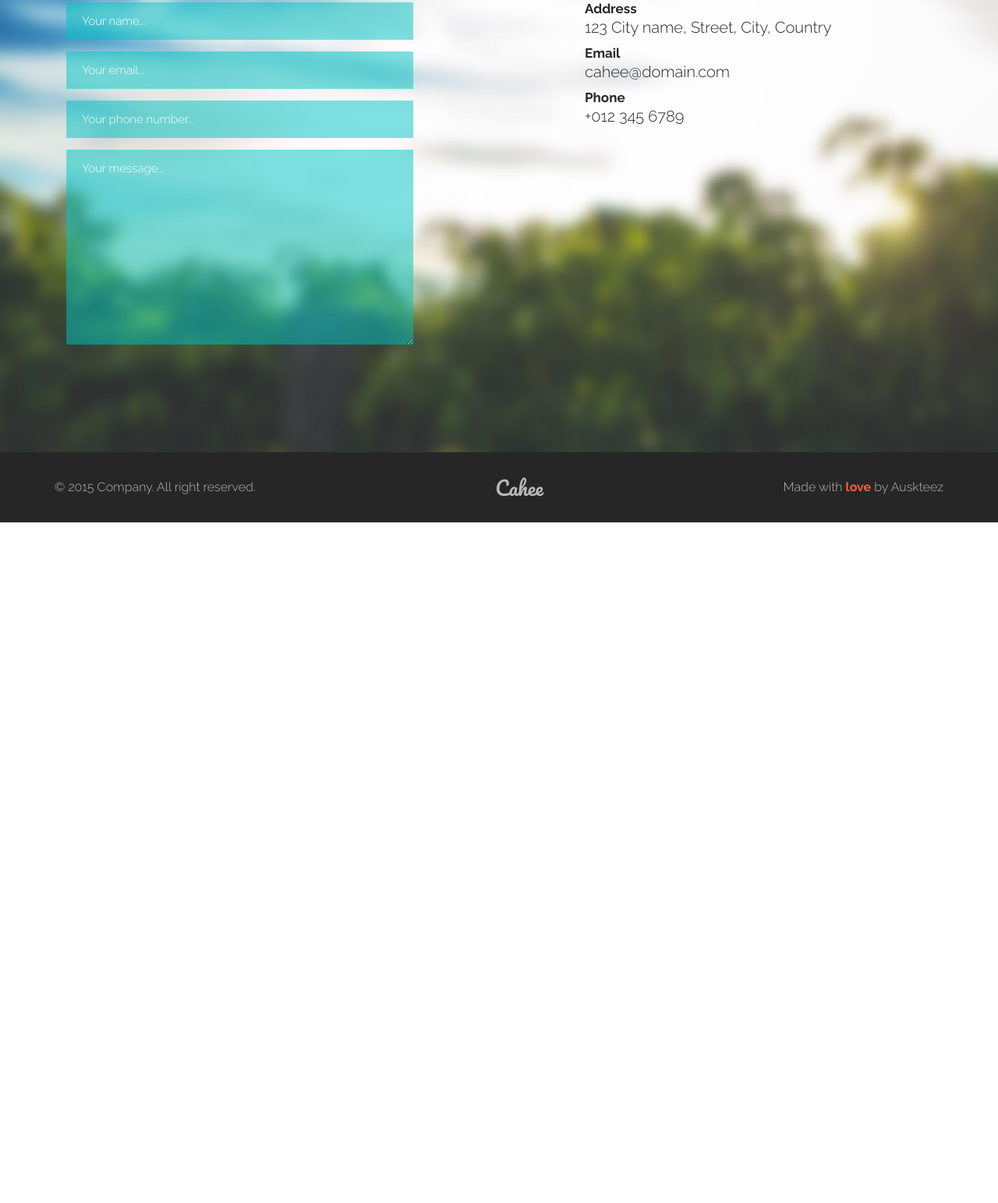
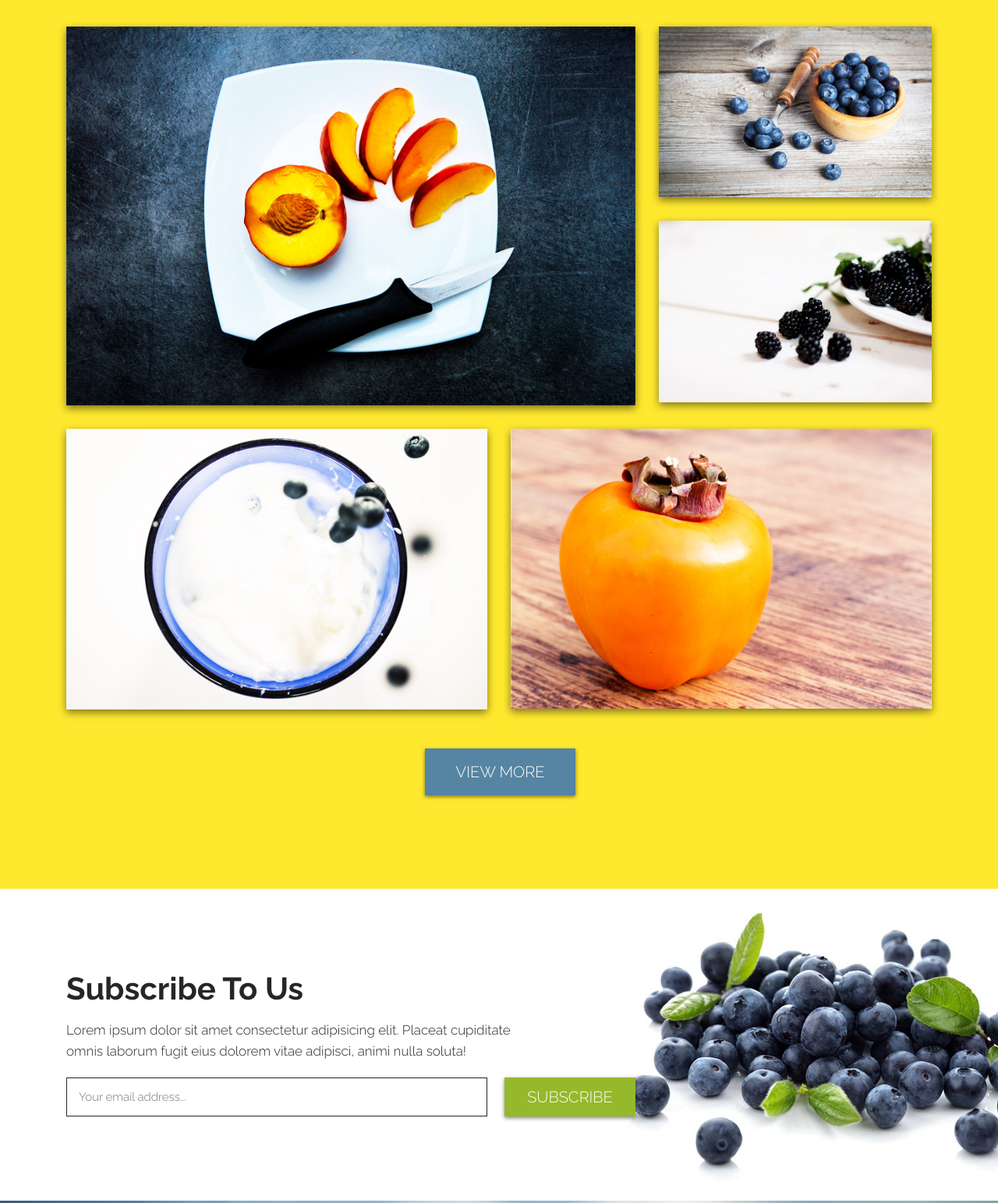
Before and after one commit to ylytvyn/cahee, a plain HTML site: page index.html in a window 1280 px wide. Shown: the part 2702-4245 px from the top of the page at 78% size. Before the commit the page ends 3372 px from the top, so only its background shows below. Drawn offline with Linux system fonts and the light colour scheme; files whose address does not match are found by name.

Commit message:
gallery and subscribe

```diff
--- a/css/styles.css
+++ b/css/styles.css
@@ -406,3 +406,120 @@ body {
 	color: var(--red);
 	font-weight: 700;
 }
+
+.gallery {
+	background: #ffe92f;
+	padding: 90px 0 120px;
+}
+
+.gallery__block {
+	color: var(--grey);
+	text-align: center;
+}
+
+.gallery__title {
+	font-size: 90px;
+	font-weight: 700;
+	margin-bottom: 30px;
+	width: 100%;
+}
+
+.gallery__description {
+	margin: 0 24% 45px;
+	font-size: 17px;
+	line-height: 27px;
+}
+
+.gallery__button {
+	display: flex;
+	justify-content: center;
+	margin-top: 20px;
+}
+
+.button--blue {
+	background: #5585a2;
+	padding: 20px 40px;
+}
+
+.photo {
+	box-shadow: 0 4px 10px 0 rgba(0, 0, 0, .5);
+	overflow: hidden;
+	margin-bottom: 30px;
+}
+
+.photo img {
+	display: block;
+	transition: all .6s;
+	cursor: pointer;
+}
+
+.photo--big img {
+	width: 100%;
+	height: 100%;
+}
+
+.photo:hover img {
+	transform: scale(1.15) rotate(-5deg);
+}
+
+.subscribe {
+	background: url('../images/subscribe-bg.jpg') no-repeat center;
+	min-height: 400px;
+	padding: 40px 0;
+	display: flex;
+	align-items: center;
+	color: var(--grey);
+}
+
+.subscribe__title {
+	font-weight: 700;
+	font-size: 40px;
+	margin-bottom: 20px;
+}
+
+.subscribe__description {
+	font-size: 17px;
+	line-height: 27px;
+	margin-bottom: 20px;
+	margin-right: 15%;
+}
+
+.subscribe-form {
+
+}
+
+.subscribe-form__field {
+	border: 1px solid currentColor;
+	font: 300 15px var(--font);
+	color: currentColor;
+	padding: 15px;
+	height: 50px;
+	width: 74%;
+	transition: all .3s;
+	float: left;
+}
+
+.subscribe-form__field:focus {
+	border-color: var(--blue);
+}
+
+.subscribe-form__btn {
+	box-shadow: 0 2px 5px 0 rgba(0, 0, 0, .5);
+	background: #96b92c;
+	text-transform: uppercase;
+	color: #fff;
+	font: 300 20px/50px var(--font);
+	height: 50px;
+	width: 23%;
+	float: right;
+	cursor: pointer;
+	transition: all .3s;
+}
+
+.subscribe-form__btn:hover {
+	background: var(--blue);
+}
+
+.subscribe-form__btn:focus {
+	box-shadow: inset 0 2px 10px 0 rgba(0, 0, 0, .5);
+}
--- a/index.html
+++ b/index.html
@@ -121,11 +121,55 @@
 	</section>
 
 	<section class="gallery" id="gallery">
-
+		<div class="container">
+			<div class="row gallery__block">
+				<h1 class="gallery__title">Gallery</h1>
+				<p class="gallery__description">Lorem ipsum dolor sit amet consectetur adipisicing elit. Totam perspiciatis culpa vel laborum, soluta ipsa inventore nihil dolores facere deleniti ipsam commodi exercitationem unde quasi.</p>
+			</div>
+			<div class="row photos">
+				<div class="col-8">
+					<div class="photo photo--big">
+						<img src="images/gallery/1.jpg" alt="Gallery Item">
+					</div>
+				</div>
+				<div class="col-4">
+					<div class="photo">
+						<img src="images/gallery/2.jpg" alt="Gallery Item">
+					</div>
+					<div class="photo">
+						<img src="images/gallery/3.jpg" alt="Gallery Item">
+					</div>
+				</div>
+				<div class="col-6">
+					<div class="photo">
+						<img src="images/gallery/4.jpg" alt="Gallery Item">
+					</div>
+				</div>
+				<div class="col-6">
+					<div class="photo">
+						<img src="images/gallery/5.jpg" alt="Gallery Item">
+					</div>
+				</div>
+			</div>
+			<div class="gallery__button">
+				<a href="#" class="button button--blue">View More</a>
+			</div>
+		</div>
 	</section>
 
 	<section class="subscribe">
-
+		<div class="container">
+			<div class="row">
+				<div class="col-8">
+					<h1 class="subscribe__title">Subscribe To Us</h1>
+					<p class="subscribe__description">Lorem ipsum dolor sit amet consectetur adipisicing elit. Placeat cupiditate omnis laborum fugit eius dolorem vitae adipisci, animi nulla soluta!</p>
+					<form action="#" class="subscribe-form">
+						<input type="email" placeholder="Your email address..." name="email" class="subscribe-form__field">
+						<button type="submit" class="subscribe-form__btn">Subscribe</button>
+					</form>
+				</div>
+			</div>
+		</div>
 	</section>
 
 	<section class="blog" id="blog">
```
Also changed, not shown: images/gallery/1.jpg (added), images/gallery/2.jpg (added), images/gallery/3.jpg (added), images/gallery/4.jpg (added), images/gallery/5.jpg (added), images/icons/scroll.svg (added), images/subscribe-bg.jpg (added).
